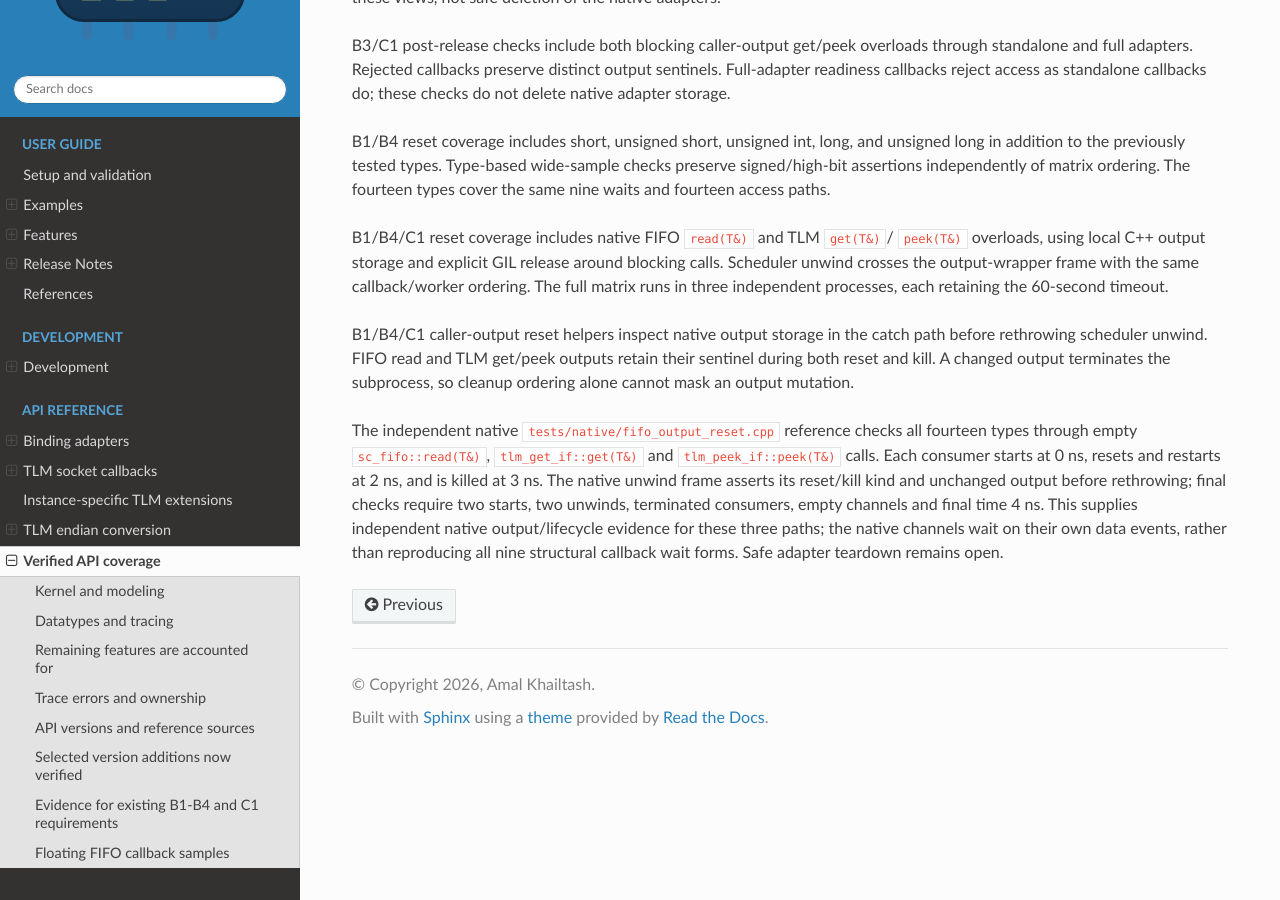
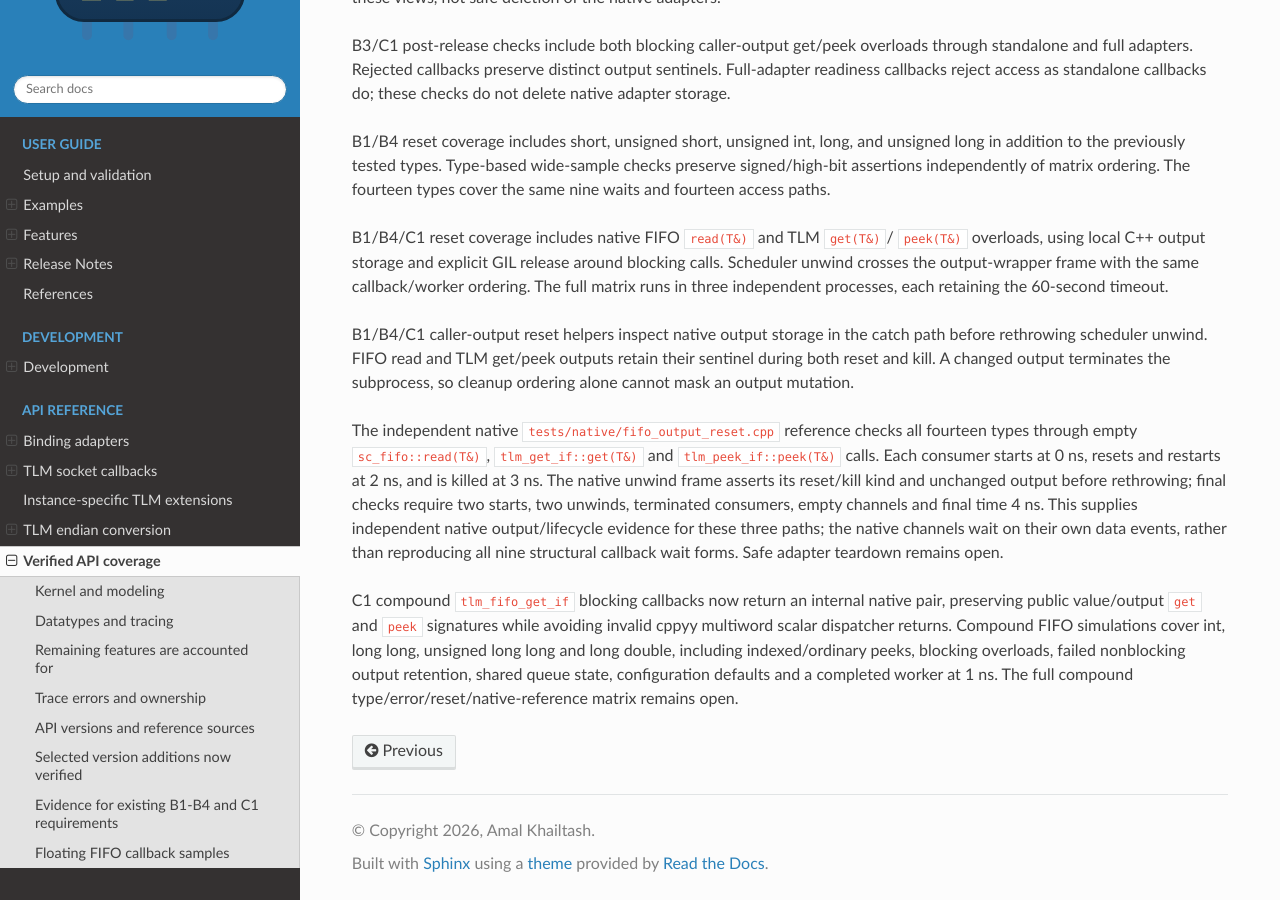
Before and after one commit to amal-khailtash/pysystemc, a Sphinx documentation site: the page built from docs/api/coverage.rst, in a window 1280 px wide and 900 px high, scrolled down 4715 px. Built offline with Sphinx 7.4.7 and the Read the Docs theme 3.1.0, drawn with Linux system fonts in a browser that asks for light colours.

Commit message:
fix: support multiword compound FIFO blocking callbacks

```diff
--- a/docs/api/coverage.rst
+++ b/docs/api/coverage.rst
@@ -311,3 +311,11 @@ starts, two unwinds, terminated consumers, empty channels and final time 4 ns.
 This supplies independent native output/lifecycle evidence for these three
 paths; the native channels wait on their own data events, rather than reproducing
 all nine structural callback wait forms. Safe adapter teardown remains open.
+
+C1 compound ``tlm_fifo_get_if`` blocking callbacks now return an internal native
+pair, preserving public value/output ``get`` and ``peek`` signatures while
+avoiding invalid cppyy multiword scalar dispatcher returns. Compound FIFO
+simulations cover int, long long, unsigned long long and long double, including
+indexed/ordinary peeks, blocking overloads, failed nonblocking output retention,
+shared queue state, configuration defaults and a completed worker at 1 ns.
+The full compound type/error/reset/native-reference matrix remains open.
--- a/docs/intro/features.rst
+++ b/docs/intro/features.rst
@@ -127,6 +127,9 @@ nine wait forms, and fourteen access paths. Interrupted caller-output overloads
 assert unchanged native output before propagating reset/kill unwind.
 An independent native FIFO/TLM reference checks these three output overloads
 across all fourteen types with matching reset/kill times and termination.
+Compound TLM FIFO blocking get/peek adapters use native pair-return callbacks
+for multiword scalar dispatch; selected compound overloads are checked across
+int, long long, unsigned long long and long double.
 Selected inherited TLM readiness-event
 identity is independently compared with native FIFO specializations.
 
```
Also changed, not shown: CHANGELOG.md (+3 -0 lines), 3 other files.
